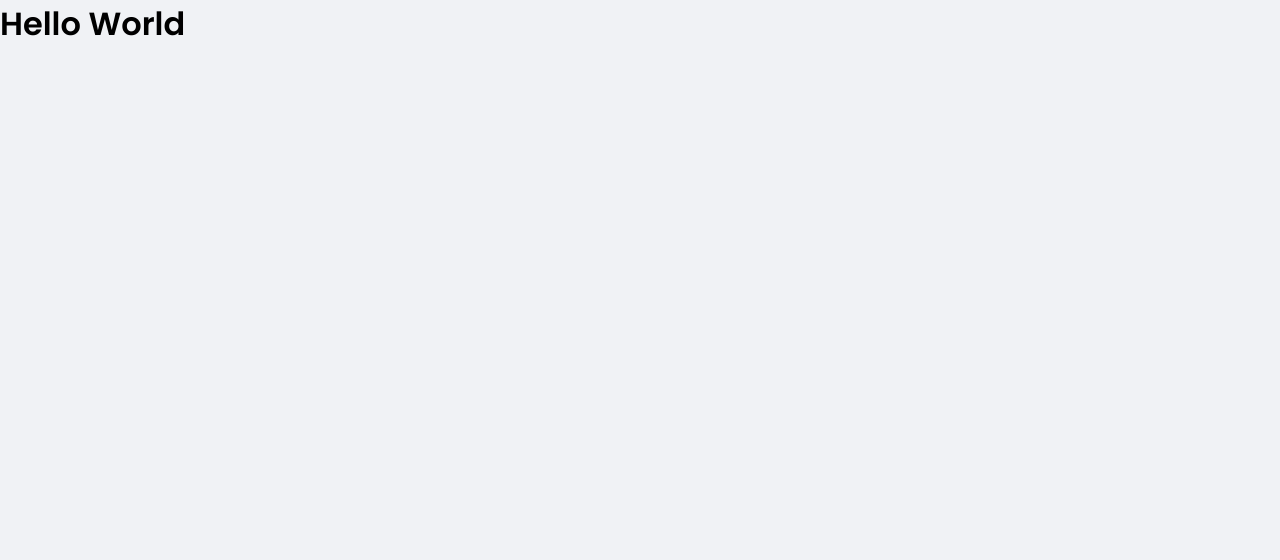
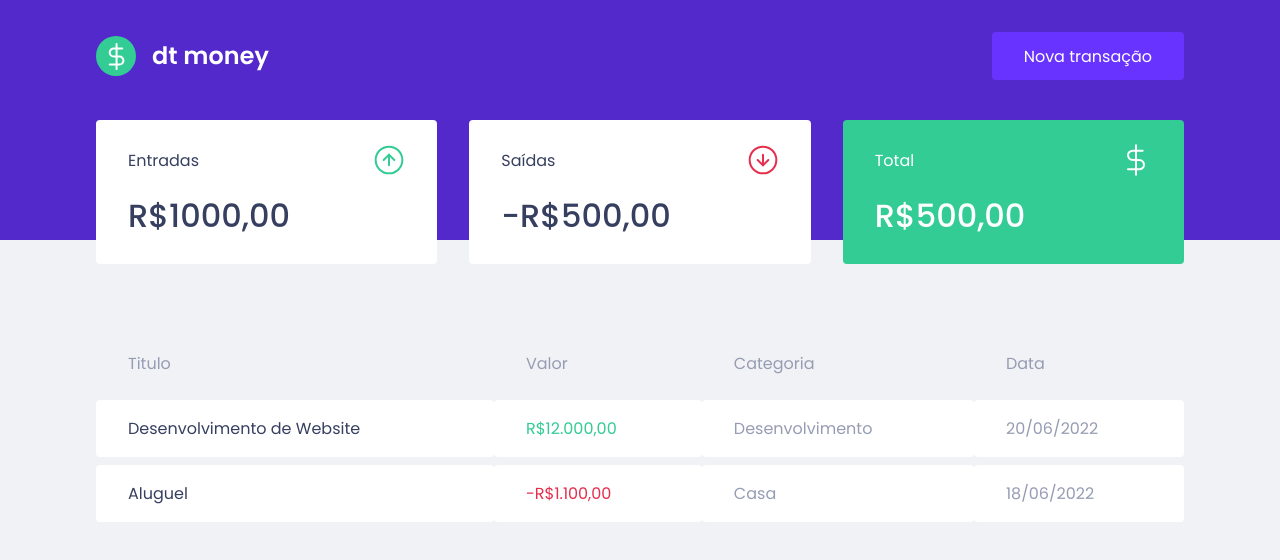
Before and after one commit to SirGuiL/dtmoney, a React (Create React App) app: page / in a window 1280 px wide. Shown: the top 560 px of the page. Built offline with nearby package versions, Linux system fonts and the light colour scheme.

Commit message:
componente: TransactionsTable

```diff
--- a/public/index.html
+++ b/public/index.html
@@ -9,7 +9,7 @@
 
     <title>dtmoney</title>
 
-    <link href="https://fonts.googleapis.com/css2?family=Poppins:wght@400;600&display=swap" rel="stylesheet">
+    <link href="https://fonts.googleapis.com/css2?family=Poppins:wght@400;500;600&display=swap" rel="stylesheet">
   </head>
   <body>
     <noscript>You need to enable JavaScript to run this app.</noscript>
--- a/src/App.tsx
+++ b/src/App.tsx
@@ -1,9 +1,13 @@
+import { Dashboard } from "./components/Dashboard";
+import { Header } from "./components/Header";
 import { GlobalStyle } from "./styles/globals";
 
 export function App() {
   return (
     <div className="App">
-      <h1>Hello World</h1>
+      <Header />
+      <Dashboard />
+
       <GlobalStyle />
     </div>
   );
--- /dev/null
+++ b/src/components/Dashboard/index.tsx
@@ -0,0 +1,12 @@
+import { Summary } from "../Summary";
+import { TransactionsTable } from "../TransactionsTable";
+import { Container } from "./styles";
+
+export function Dashboard() {
+    return(
+        <Container>
+            <Summary />
+            <TransactionsTable />
+        </Container>
+    )
+}
--- /dev/null
+++ b/src/components/Dashboard/styles.ts
@@ -0,0 +1,8 @@
+import styled from "styled-components";
+
+export const Container = styled.main`
+    max-width: 1120px;
+    margin: 0 auto;
+    padding: 2.5rem 1rem;
+
+`
--- /dev/null
+++ b/src/components/Header/index.tsx
@@ -0,0 +1,15 @@
+import logoImg from "../../assets/logo.svg"
+import { Container, Content } from "./styles"
+
+export function Header() {
+    return(
+        <Container>
+            <Content>
+                <img src={logoImg} alt="dt money" draggable="false" />
+                <button type="button">
+                    Nova transação
+                </button>
+            </Content>
+        </Container>
+    )
+}
--- /dev/null
+++ b/src/components/Header/styles.ts
@@ -0,0 +1,32 @@
+import styled from 'styled-components'
+
+export const Container = styled.header`
+    background: var(--blue);
+
+`
+
+export const Content = styled.div`
+    max-width: 1120px;
+
+    margin: 0 auto;
+    padding: 2rem 1rem 10rem;
+    display: flex;
+    align-items: center;
+    justify-content: space-between;
+
+    button{
+        font-size: 1rem;
+        color: #fff;
+        background: var(--blue-light);
+        border: 0;
+        padding: 0 2rem;
+        border-radius: 0.25rem;
+        height: 3rem;
+
+        transition: filter .2s;
+
+        &:hover {
+            filter: brightness(0.9);
+        }
+    }
+`;
--- /dev/null
+++ b/src/components/Summary/index.tsx
@@ -0,0 +1,39 @@
+import incomeImg from '../../assets/income.svg'
+import outcomeImg from '../../assets/outcome.svg'
+import totalImg from '../../assets/total.svg'
+
+import { Container } from "./styles";
+
+export function Summary() {
+  return (
+    <Container>
+        <div>
+            <header>
+                <p>Entradas</p>
+                <img src={incomeImg} alt="Entradas" />
+            </header>
+            <strong>
+                R$1000,00
+            </strong>
+        </div>
+        <div>
+            <header>
+                <p>Saídas</p>
+                <img src={outcomeImg} alt="Saídas" />
+            </header>
+            <strong>
+                -R$500,00
+            </strong>
+        </div>
+        <div className='highlight-background'>
+            <header>
+                <p>Total</p>
+                <img src={totalImg} alt="Total" />
+            </header>
+            <strong>
+                R$500,00
+            </strong>
+        </div>
+    </Container>
+  );
+}
--- /dev/null
+++ b/src/components/Summary/styles.ts
@@ -0,0 +1,34 @@
+import styled from "styled-components";
+
+export const Container = styled.div`
+  display: grid;
+  grid-template-columns: repeat(3, 1fr);
+  gap: 2rem;
+  margin-top: -10rem;
+
+  div {
+    background: var(--shape);
+    padding: 1.5rem 2rem;
+    border-radius: 0.25rem;
+    color: var(--text-title);
+
+    header {
+        display: flex;
+        align-items: center;
+        justify-content: space-between;
+    }
+
+    strong {
+        display: block;
+        margin-top: 1rem;
+        font-size: 2rem;
+        font-weight: 500;
+        line-height: 3rem;
+    }
+
+    &.highlight-background {
+        background: var(--green);
+        color: #fff;
+    }
+  }
+`;
--- /dev/null
+++ b/src/components/TransactionsTable/index.tsx
@@ -0,0 +1,32 @@
+import { Container } from "./styles";
+
+export function TransactionsTable() {
+    return(
+        <Container>
+            <table>
+                <thead>
+                    <tr>
+                        <th>Titulo</th>
+                        <th>Valor</th>
+                        <th>Categoria</th>
+                        <th>Data</th>
+                    </tr>
+                </thead>
+                <tbody>
+                    <tr>
+                        <td>Desenvolvimento de Website</td>
+                        <td className="deposit">R$12.000,00</td>
+                        <td>Desenvolvimento</td>
+                        <td>20/06/2022</td>
+                    </tr>
+                    <tr>
+                        <td>Aluguel</td>
+                        <td className="withdraw">-R$1.100,00</td>
+                        <td>Casa</td>
+                        <td>18/06/2022</td>
+                    </tr>
+                </tbody>
+            </table>
+        </Container>
+    )
+}
--- /dev/null
+++ b/src/components/TransactionsTable/styles.ts
@@ -0,0 +1,38 @@
+import styled from "styled-components";
+
+export const Container = styled.div`
+  margin-top: 4rem;
+
+  table {
+    width: 100%;
+    border-spacing: 0 0.5rem;
+
+    th {
+        color: var(--text-body);
+        font-weight: 400;
+        padding: 1rem 2rem;
+        text-align: left;
+        line-height: 1.5rem;
+    }
+
+    td {
+        padding: 1rem 2rem;
+        border: 0;
+        background: var(--shape);
+        color: var(--text-body);
+        border-radius: 0.25rem;
+
+        &:first-child {
+            color: var(--text-title);
+        }
+
+        &.deposit {
+            color: var(--green);
+        }
+
+        &.withdraw {
+            color: var(--red);
+        }
+    }
+  }
+`;
--- a/src/styles/globals.ts
+++ b/src/styles/globals.ts
@@ -3,6 +3,8 @@
 export const GlobalStyle = createGlobalStyle`
     :root {
         --red: #e52e4d;
+
+        --green: #33cc95;
 
         --blue: #5429cc;
         --blue-light: #6933ff;
```
